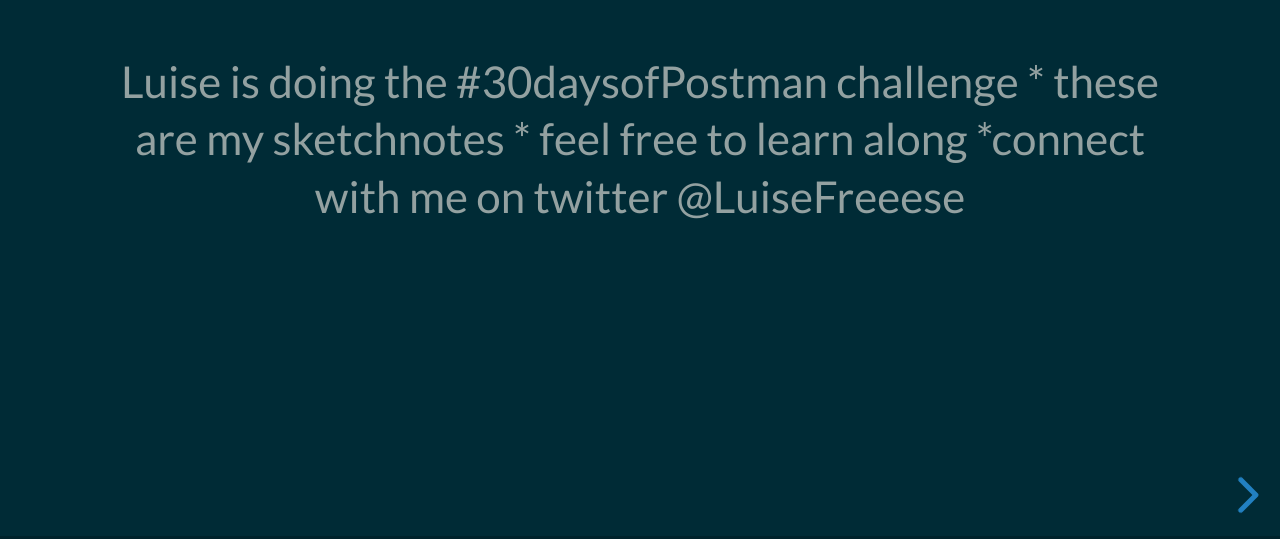
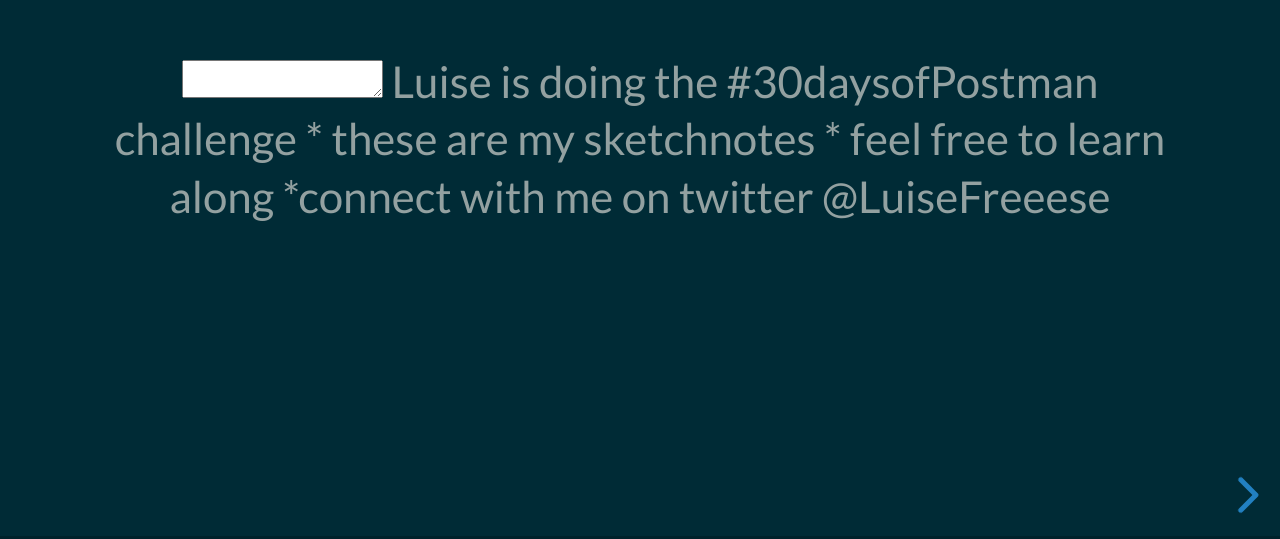
Before and after one commit to LuiseFreese/postman-sketchnotes, a website: page docs/index.html in a window 1280 px wide. Shown: the part 261-800 px from the top of the page. Drawn offline with Linux system fonts and the light colour scheme.

Commit message:
corrects formatting issue

```diff
--- a/docs/index.html
+++ b/docs/index.html
@@ -20,9 +20,13 @@
     <div class="reveal">
       <div class="slides">
         <section>
-          Luise is doing the #30daysofPostman challenge * these are my
-          sketchnotes * feel free to learn along *connect with me on twitter
-          @LuiseFreeese
+			<textarea data-template></textarea>
+          Luise is doing the #30daysofPostman challenge
+		  * these are my
+          sketchnotes
+		  * feel free to learn along
+		  *connect with me on twitter @LuiseFreeese
+		</textarea>
         </section>
         <section>Day 00-03 <img src="media/Day00-03.png" /></section>
         <!-- <section>Day 04<img src="media/Day04.png" /></section> -->
```
